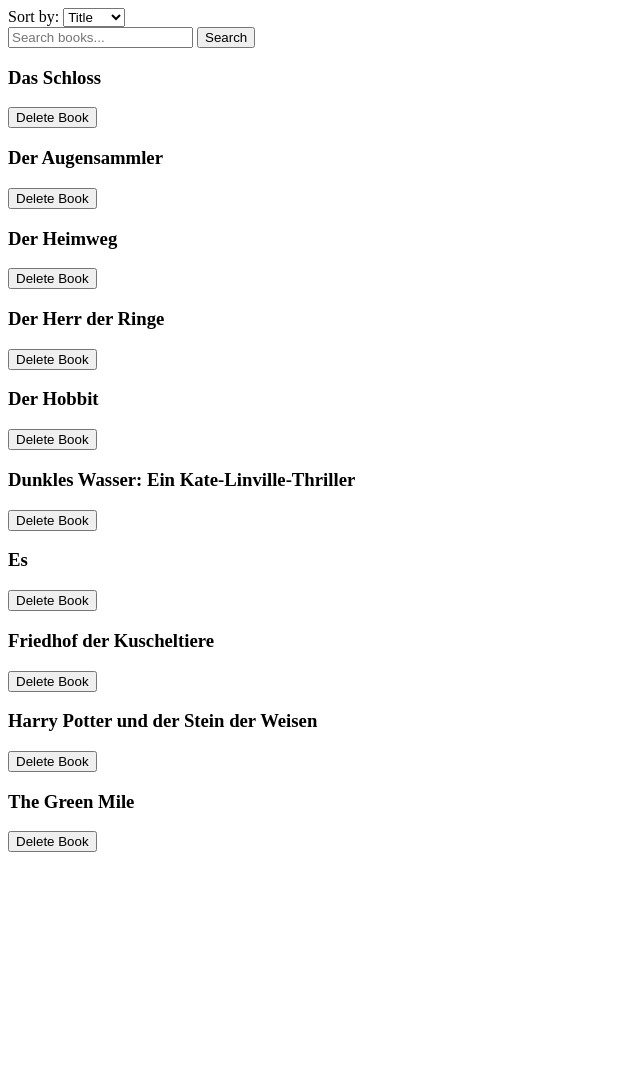
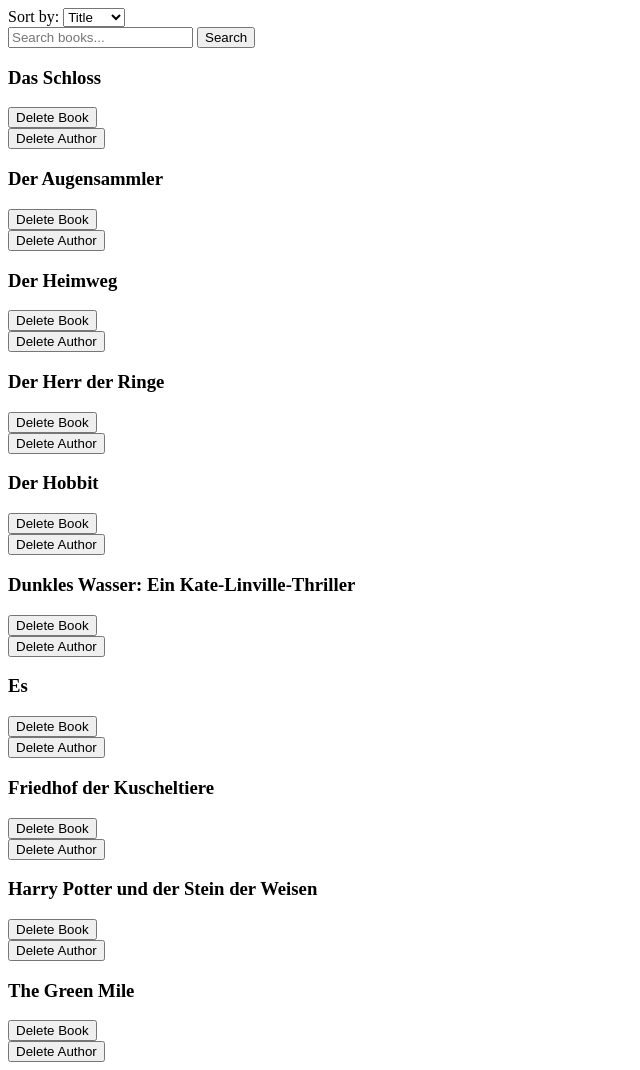
Before and after one commit to aline-j/book-alchemy, a Flask app: page / in a window 1280 px wide. Shown: the whole page, without its empty margins (0-640 px from the left). Before the commit the page ends 852 px from the top, so only its background shows below. Run offline with Flask 3, Linux system fonts and the light colour scheme.

Commit message:
Add delete author function

```diff
--- a/app.py
+++ b/app.py
@@ -122,5 +122,20 @@
     return redirect(url_for("home"))
 
 
+@app.route("/author/<int:author_id>/delete", methods=["POST"])
+def delete_author(author_id):
+    author = Author.query.get_or_404(author_id)
+
+    author_name = author.name
+
+    db.session.delete(author)
+    db.session.commit()
+
+    flash(
+        f"Author '{author_name}' and all related books were"
+        f"deleted successfully.", "success")
+    return redirect(url_for("home"))
+
+
 if __name__ == "__main__":
     app.run(debug=True, port=5004)
--- a/data_models.py
+++ b/data_models.py
@@ -11,7 +11,8 @@
     birth_date = db.Column(db.Date)
     date_of_death = db.Column(db.Date)
 
-    books = db.relationship("Book", backref="author", lazy=True)
+    books = db.relationship("Book", backref="author",
+                            cascade="all, delete", lazy=True)
 
     def __str__(self):
         return f"Author(id={self.id}, name={self.name})"
--- a/templates/home.html
+++ b/templates/home.html
@@ -25,9 +25,17 @@
     <div>
       <!-- Book title -->
       <h3>{{ book.title }}</h3>
-      <!-- Delete button -->
+
+      <!-- Delete book button -->
       <form action="{{ url_for('delete_book', book_id=book.id) }}" method="POST">
         <button type="submit" onclick="return confirm('Are you sure you want to delete this book?')">Delete Book</button>
+      </form>
+
+      <!-- Delete author button -->
+      <form action="{{ url_for('delete_author', author_id=book.author.id) }}" method="POST">
+        <button type="submit" onclick="return confirm('Are you sure you want to delete this author and ALL their books?')">
+          Delete Author
+        </button>
       </form>
     </div>
     {% endfor %}
```
Also changed, not shown: data/library.sqlite.
